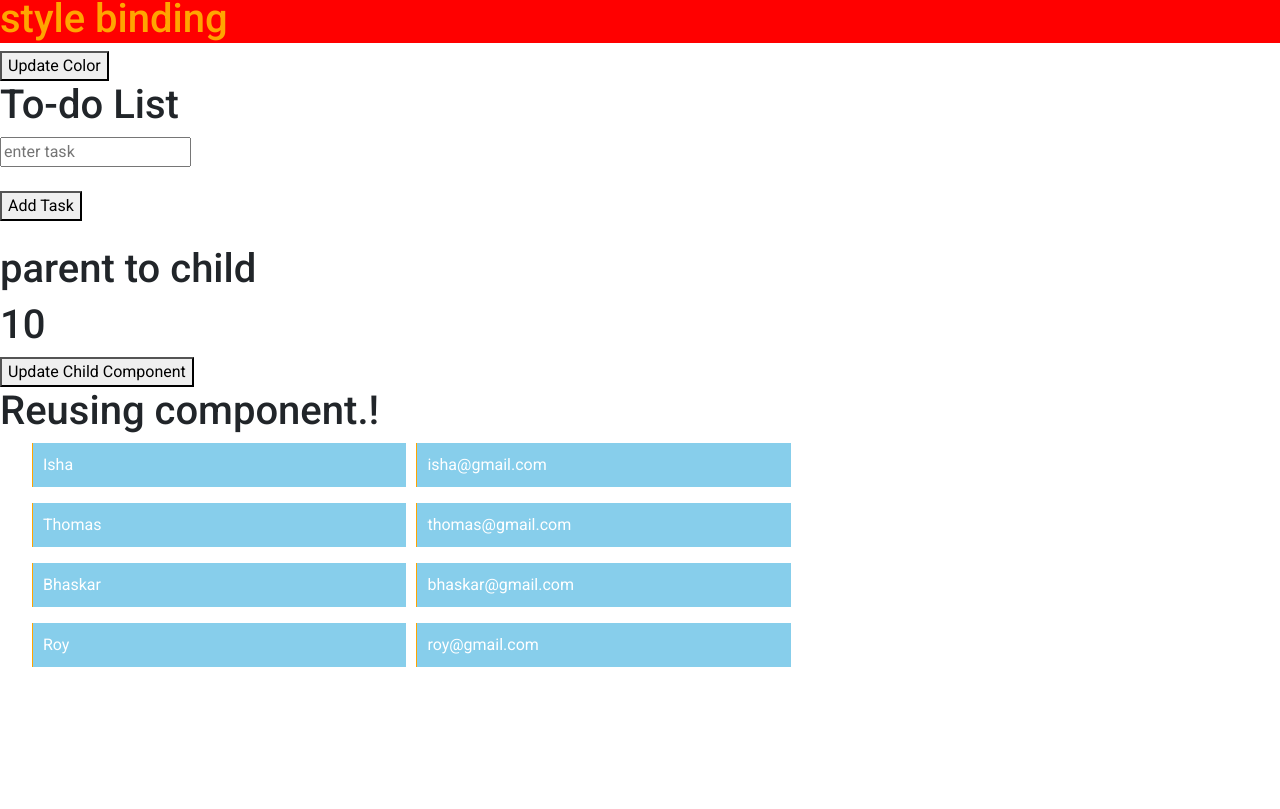
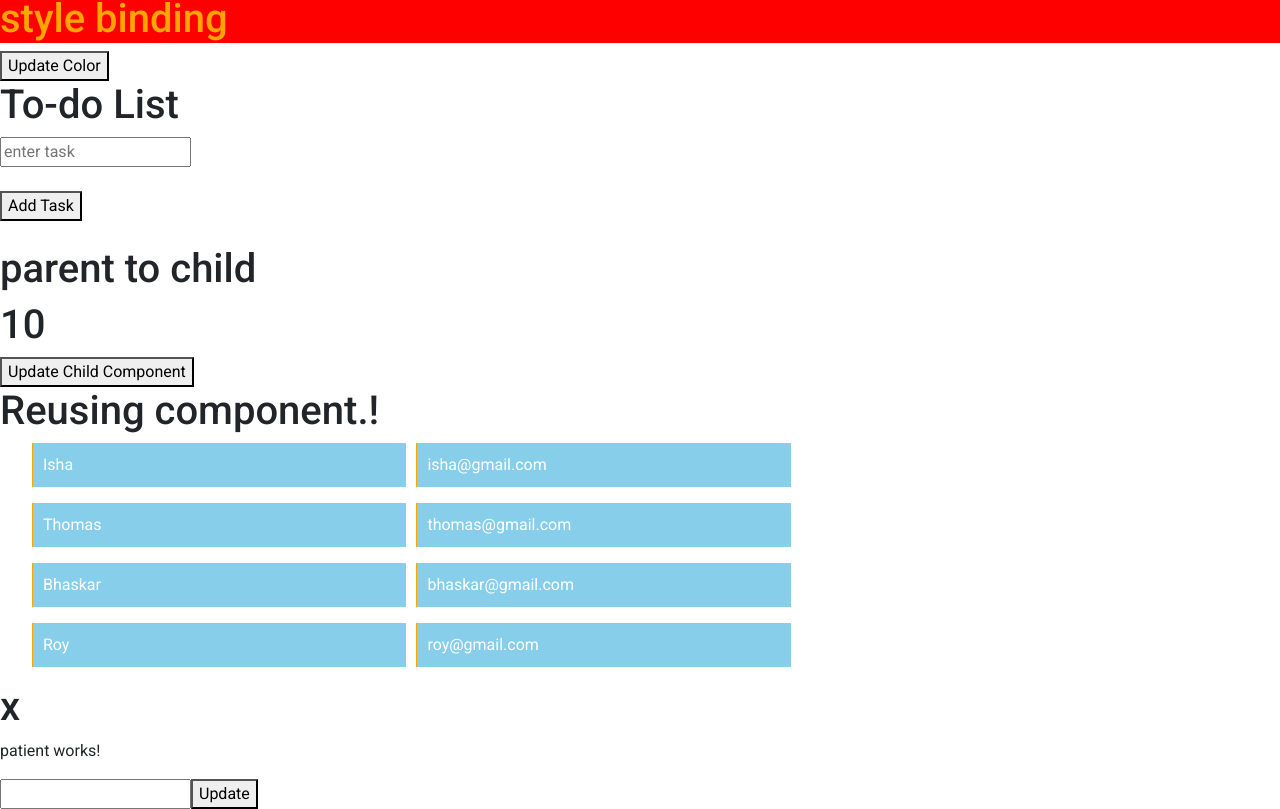
Before and after one commit to bhavisha550/angular, an Angular app: page / in a window 1280 px wide. Shown: the part 2835-3644 px from the top of the page. Before the commit the page ends 3502 px from the top, so only its background shows below. Built offline with nearby package versions, Linux system fonts and the light colour scheme.

Commit message:
child to parent

```diff
--- a/src/app/app.component.html
+++ b/src/app/app.component.html
@@ -150,3 +150,8 @@
 <ul *ngFor="let user of userData">
     <app-user-list [use]="user"></app-user-list>  <!--child component-->
 </ul>
+
+
+<!-- child to parent -->
+<h1>{{d}}</h1>
+<app-patient (updateItemEvent)="updateItem($event)"></app-patient>
--- a/src/app/app.component.ts
+++ b/src/app/app.component.ts
@@ -7,6 +7,7 @@ import { CommonModule, NgSwitchDefault } from '@angular/common';
 import { HeaderComponent } from './components/header/header.component';
 import {NgForm} from '@angular/forms';
 import { ChildComponent } from './child/child.component';
+import { PatientComponent } from './patient/patient.component';
 
 
 
@@ -16,7 +17,7 @@ import { ChildComponent } from './child/child.component';
 @Component({
   selector: 'app-root',
   standalone: true,
-  imports: [RouterOutlet , TodoListComponent, LoginComponent,UserListComponent, CommonModule, HeaderComponent, ChildComponent],
+  imports: [RouterOutlet , TodoListComponent, LoginComponent,UserListComponent, CommonModule, HeaderComponent, ChildComponent, PatientComponent],
   templateUrl: './app.component.html',
   styleUrl: './app.component.css'
 })
@@ -151,4 +152,15 @@ export class AppComponent {
     {userName: 'Roy', emailAddress: 'roy@gmail.com'},
 
   ]
+
+
+  //child to parent
+  title18 = 'Child to Parent'
+  d="x"
+  updateItem(i:string)
+  {
+    console.warn(i);
+    this.d="i"
+  }
+
 }
--- a/src/app/app.module.ts
+++ b/src/app/app.module.ts
@@ -1,6 +1,5 @@
 import { NgModule } from "@angular/core";
 import { BrowserModule } from "@angular/platform-browser";
-import { PatientModule } from "./patient/patient.module"
 import { AppComponent } from "./app.component";
 import {FormsModule} from '@angular/forms';
 import {NgbModule} from '@ng-bootstrap/ng-bootstrap';
@@ -11,7 +10,7 @@ import {NgbModule} from '@ng-bootstrap/ng-bootstrap';
     ],
     imports: [
         BrowserModule,
-        PatientModule,
+
         FormsModule,
         NgbModule
     ],
--- /dev/null
+++ b/src/app/patient/patient.component.html
@@ -0,0 +1,3 @@
+<p>patient works!</p>
+<input type="text" #dub />
+<button (click)="updateItemEvent.emit(dub.value)">Update</button>
--- /dev/null
+++ b/src/app/patient/patient.component.ts
@@ -0,0 +1,18 @@
+import { Component, OnInit, Output, EventEmitter} from '@angular/core';
+
+@Component({
+  selector: 'app-patient',
+  standalone: true,
+  imports: [],
+  templateUrl: './patient.component.html',
+  styleUrl: './patient.component.css'
+})
+export class PatientComponent implements OnInit{
+
+  constructor() { }
+@Output() updateItemEvent = new EventEmitter<string>();
+  ngOnInit(): void {
+
+  }
+
+}
```
Also changed, not shown: src/app/patient/patient.module.ts (deleted, +0 -18 lines), src/app/patient/patient.component.css (added), 1 other file (tests, documents, lock files or other folders).
